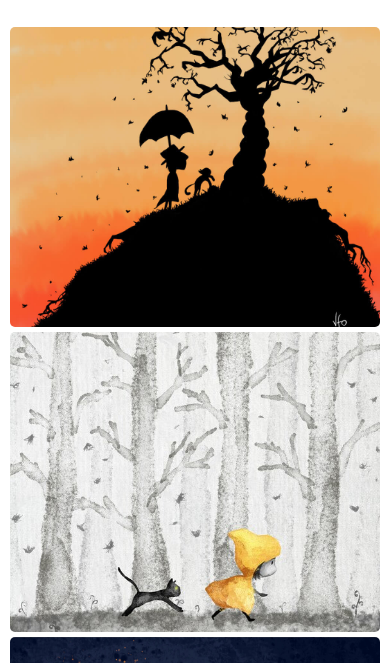
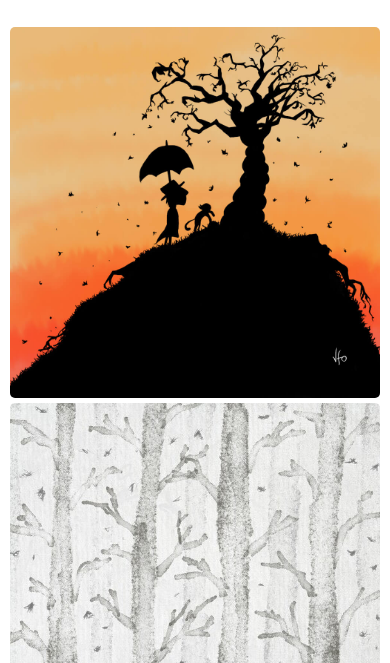
Before and after one commit to oliveira-victor/VFO_Studio, a plain HTML site: page portfolio/illustration.html in a window 390 px wide. Shown: the part 181-844 px from the top of the page. Drawn offline with nearby package versions, Linux system fonts and the light colour scheme.

Commit message:
imgs in gallery addapted to smartphone

```diff
--- a/css/style.css
+++ b/css/style.css
@@ -272,8 +272,6 @@ header img {
     }
 
     .pf-cover {
-        width: 300px;
-        height: 300px;
         margin: 20px auto;
         font-size: 34pt;
         background-size: cover;
--- a/portfolio/css/gallery.css
+++ b/portfolio/css/gallery.css
@@ -41,6 +41,17 @@
 .link-voltar {
     margin: 50px auto;
     text-align: center;
+}
+
+@media screen and (max-width: 767px) {
+    .image-gallery {
+        display: block;
+    }
+
+    .image-gallery li {
+        height: 100%;
+        margin-top: 5px;
+    }
 }
 
 @media screen and (max-width: 1023px) {
```
